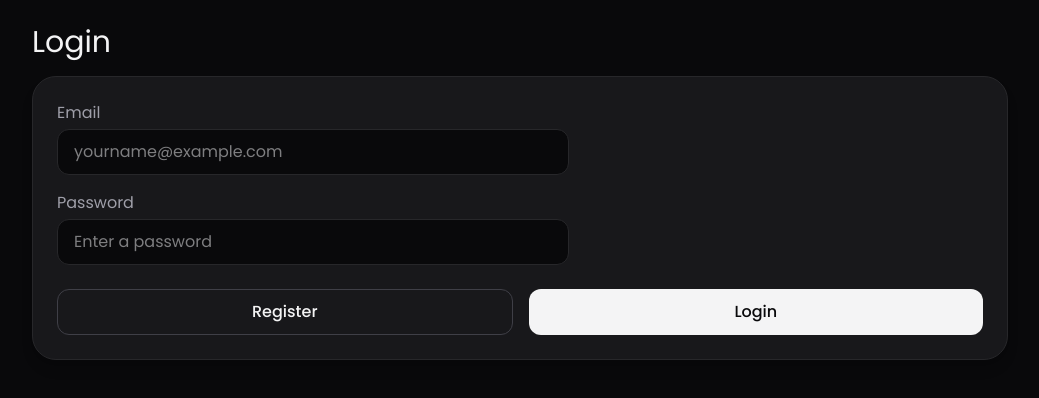
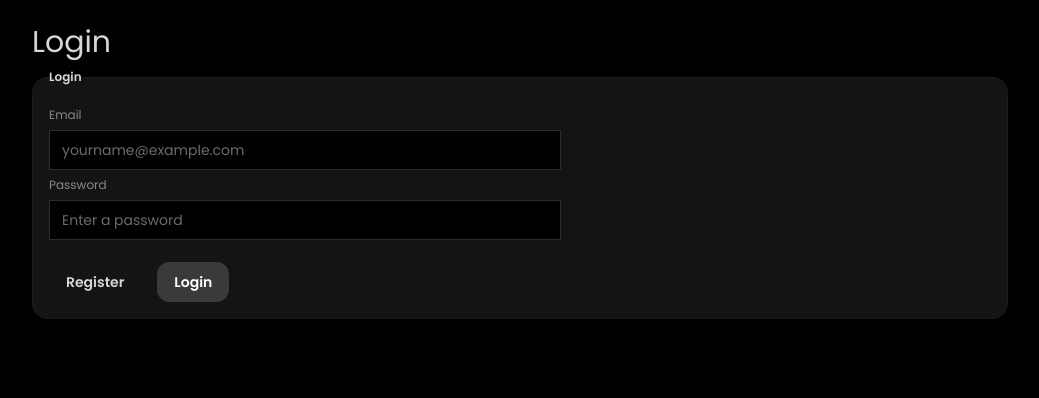
Before and after one commit to Doodlemax3000/vue-track, a Vue app: page /login in a window 1280 px wide. Shown: the top 398 px of the page, without its empty margins (120-1159 px from the left). Built offline with nearby package versions, Linux system fonts and the light colour scheme; the HTML template or start-up script is replaced by a standard one.

Commit message:
daisyUI login styling

```diff
--- a/src/App.vue
+++ b/src/App.vue
@@ -1,7 +1,14 @@
 <script setup lang="ts"></script>
 
 <template>
+  <!--
   <main class="min-h-screen bg-zinc-950 text-zinc-100">
+    <div class="mx-auto w-full px-4 py-6 sm:px-6 md:max-w-2xl lg:max-w-4xl xl:max-w-5xl">
+      <RouterView> </RouterView>
+    </div>
+  </main>
+-->
+  <main>
     <div class="mx-auto w-full px-4 py-6 sm:px-6 md:max-w-2xl lg:max-w-4xl xl:max-w-5xl">
       <RouterView> </RouterView>
     </div>
--- a/src/assets/main.css
+++ b/src/assets/main.css
@@ -1,5 +1,7 @@
 @import 'tailwindcss';
-@plugin "daisyui";
+@plugin "daisyui" {
+  themes: black --default;
+}
 
 @theme {
   --font-sans: 'Poppins', sans-serif;
--- a/src/views/LoginView.vue
+++ b/src/views/LoginView.vue
@@ -23,7 +23,22 @@ function login(event: Event) {
 
 <template>
   <h1 class="text-3xl">Login</h1>
-  <Card>
+
+  <fieldset class="fieldset bg-base-200 border-base-300 rounded-2xl w-full border p-4">
+    <legend class="fieldset-legend">Login</legend>
+
+    <label class="label">Email</label>
+    <input type="email" class="input w-full md:max-w-lg" placeholder="yourname@example.com" />
+
+    <label class="label">Password</label>
+    <input type="password" class="input w-full md:max-w-lg" placeholder="Enter a password" />
+
+    <div class="flex gap-4">
+      <button class="btn rounded-xl mt-4" @click="register">Register</button>
+      <button class="btn rounded-xl btn-neutral mt-4" @click="login">Login</button>
+    </div>
+  </fieldset>
+  <!--
     <form class="space-y-4">
       <FormField label="Email" for="email">
         <BaseInput id="email" type="email" placeholder="yourname@example.com" />
@@ -41,6 +56,5 @@ function login(event: Event) {
         <Button variant="secondary" class="mx-auto w-full" @click="register">Register</Button>
         <Button variant="primary" class="mx-auto w-full" @click="login">Login</Button>
       </div>
-    </form>
-  </Card>
+    </form>-->
 </template>
```
